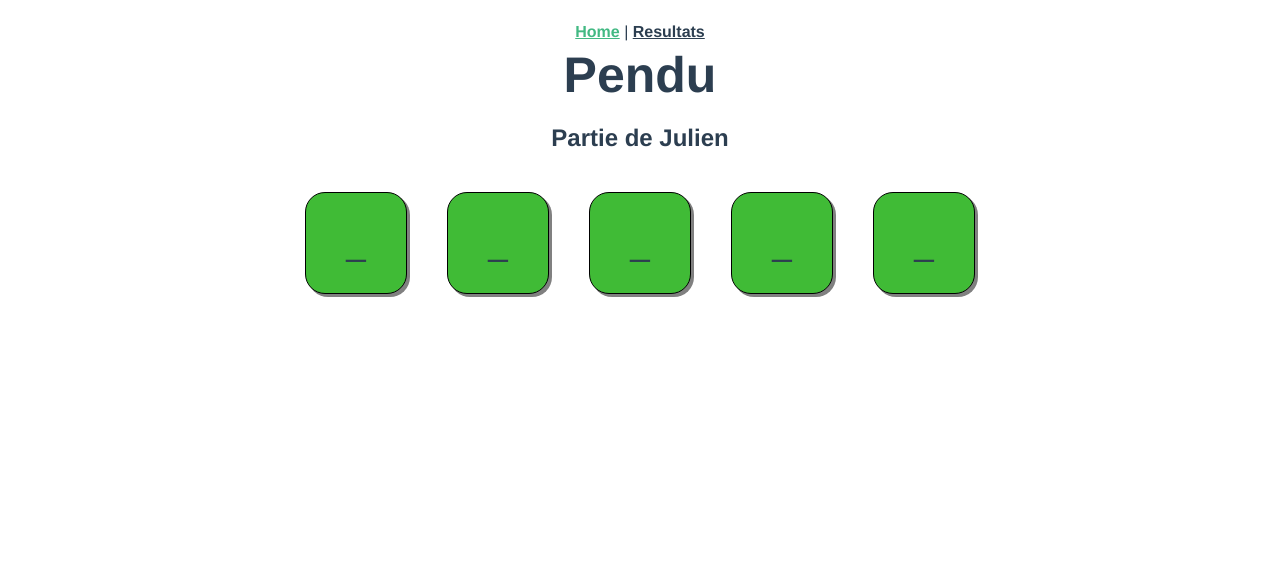
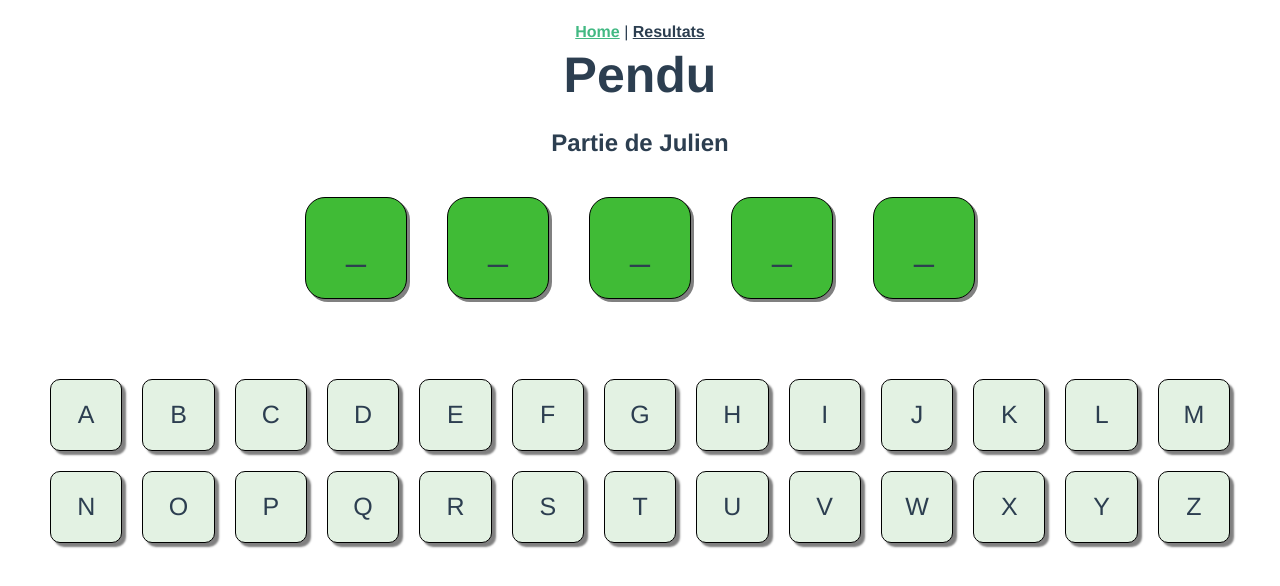
Before and after one commit to Equinoz/pendu, a Vue app: page / in a window 1280 px wide. Shown: the top 586 px of the page. Built offline with nearby package versions, Linux system fonts and the light colour scheme.

Commit message:
Mise en place du clavier

```diff
--- /dev/null
+++ b/src/components/KeyboardKey.vue
@@ -0,0 +1,52 @@
+<template>
+  <div class="key">
+    {{ letter }}
+  </div>
+</template>
+
+<script>
+  export default {
+    name: "KeyboardKey",
+    props: {
+      letter: {
+        type: String,
+        required: true
+      }
+    },
+    data: function() {
+      return {
+        activate: true
+      }
+    }
+  };
+</script>
+
+<style>
+  .key{
+    background-color: #e3f2e3;
+    display: flex;
+    justify-content: center;
+    align-items: center;
+    flex: 1 1 calc(100% / 13 - 1em);
+    height: 70px;
+    width: 70px;
+    margin: 10px;
+    font-size: 25px;
+    border: solid 1px black;
+    border-radius: 10px;
+    box-shadow: 4px 4px 2px grey;
+  }
+
+  .key:hover {
+    cursor: pointer;
+  }
+
+  .desactivate {
+    background-color: #b3b6b2;
+    box-shadow: none;
+  }
+
+  .desactivate:hover {
+    cursor: default;
+  }
+</style>
--- a/src/components/Letter.vue
+++ b/src/components/Letter.vue
@@ -26,7 +26,7 @@
           return '_';
       }
     }
-  }
+  };
 </script>
 
 <style>
--- a/src/views/Home.vue
+++ b/src/views/Home.vue
@@ -7,16 +7,23 @@
         :letter="item"
         :key="index" />
     </div>
+    <div id="keyboard">
+      <KeyboardKey v-for="item in Array.from(Array(26).keys(), i => String.fromCharCode(i + 65))"
+        :key="item"
+        :letter="item" />
+    </div>
   </div>
 </template>
 
 <script>
   import Letter from "@/components/Letter.vue";
+  import KeyboardKey from "@/components/KeyboardKey.vue";
 
   export default {
     name: 'Home',
     components: {
-      Letter
+      Letter,
+      KeyboardKey
     },
     data() {
       return {
@@ -28,6 +35,11 @@
 </script>
 
 <style>
+  .home {
+    display: flex;
+    flex-direction: column;
+    align-items: center;
+  }
   h1 {
     margin: 5px;
     font-size: 50px;
@@ -35,6 +47,12 @@
 
   #wordToGuess {
     display: flex;
-    justify-content: center;
+  }
+
+  #keyboard {
+    display: flex;
+    flex-wrap: wrap;
+    width: 1200px;
+    margin-top: 50px;
   }
 </style>
```
